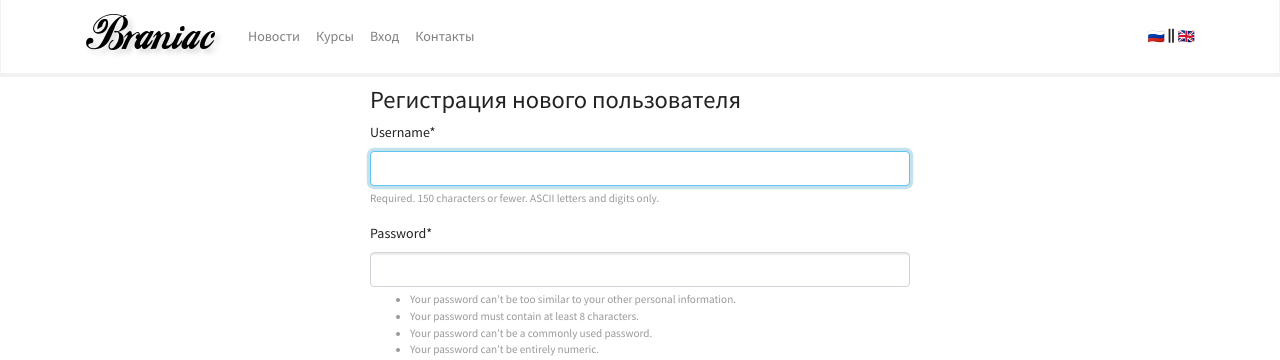
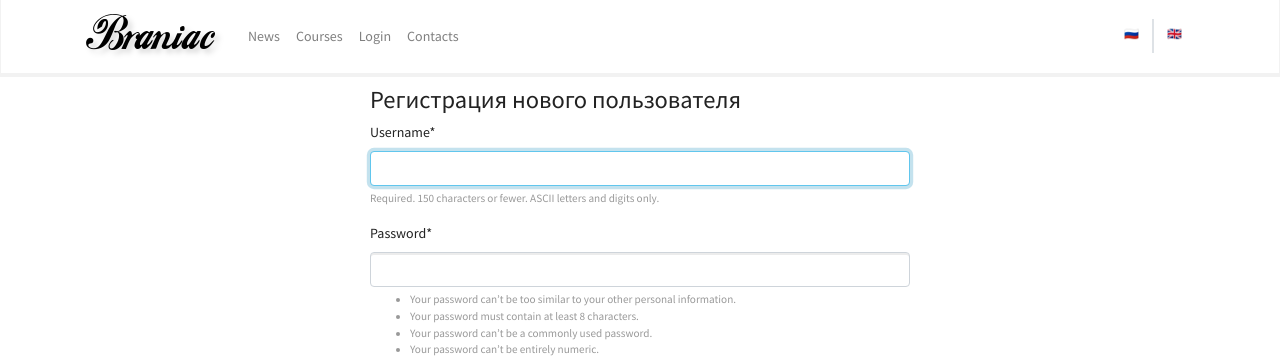
Before and after one commit to Arsenky/Django_launch, a Django app: page /authapp/register/ in a window 1280 px wide. Shown: the top 360 px of the page. Run offline with Django 3.2, Linux system fonts and the light colour scheme; some libraries are stand-ins or nearby versions.

Commit message:
pre_launch

```diff
--- a/config/settings.py
+++ b/config/settings.py
@@ -48,6 +48,7 @@ INSTALLED_APPS = [
 MIDDLEWARE = [
     'django.middleware.security.SecurityMiddleware',
     'django.contrib.sessions.middleware.SessionMiddleware',
+    "django.middleware.locale.LocaleMiddleware",
     'django.middleware.common.CommonMiddleware',
     'django.middleware.csrf.CsrfViewMiddleware',
     'django.contrib.auth.middleware.AuthenticationMiddleware',
@@ -161,3 +162,5 @@ SOCIAL_AUTH_GITHUB_KEY = "57fd6fa48d59c5a15c65"
 SOCIAL_AUTH_GITHUB_SECRET = "9b98f958fb7086467e3823b2ffd25b47888b2e9f"
 
 CRISPY_TEMPLATE_PACK = "bootstrap4"
+
+LOCALE_PATHS = [BASE_DIR /"locale"]
--- a/config/urls.py
+++ b/config/urls.py
@@ -25,6 +25,7 @@ path("",RedirectView.as_view(url="mainapp/")),
 path("social_auth/", include("social_django.urls", namespace="social")),
 path("mainapp/",include("mainapp.urls",namespace="mainapp")),
 path("authapp/", include("authapp.urls", namespace="authapp")),
+ path("i18n/",include("django.conf.urls.i18n")),
     ]
 
 if settings.DEBUG:
--- a/templates/includes/main_menu.html
+++ b/templates/includes/main_menu.html
@@ -1,4 +1,4 @@
-{% load static %}
+{% load static i18n %}
 <nav class="navbar navbar-expand-lg navbar-light bg-light">
     <div class="container">
         <a class="navbar-brand" href="{% url 'mainapp:main_page' %}">
@@ -12,39 +12,54 @@
         <div class="collapse navbar-collapse" id="navbarSupportedContent">
             <ul class="navbar-nav mr-auto">
                 <li class="nav-item {% if request.resolver_match.view_name == 'mainapp:news_page' %}active{% endif %}">
-                    <a class="nav-link" href="{% url 'mainapp:news' %}">Новости</a>
+                    <a class="nav-link" href="{% url 'mainapp:news' %}">{% translate "News" %}</a>
                 </li>
                 <li class="nav-item {% if request.resolver_match.view_name == 'mainapp:courses_page' %}active{% endif %}">
-                    <a class="nav-link" href="{% url 'mainapp:courses' %}">Курсы</a>
+                    <a class="nav-link" href="{% url 'mainapp:courses' %}">{% translate "Courses" %}</a>
                 </li>
                 {% if user.is_authenticated %}
                 <li class="nav-item dropdown">
                     <a class="nav-link dropdown-toggle" href="#" id="ddProfile" role="button" data-toggle="dropdown"
                        aria-haspopup="true" aria-expanded="false">
-                        Профиль
+                        {% translate "Profile" %}
                     </a>
                     <div class="dropdown-menu" aria-labelledby="ddProfile">
-                        <a class="dropdown-item" href="{% url 'authapp:profile_edit' pk=request.user.pk %}">Редактировать профиль</a>
-                        <a class="dropdown-item" href="#">Мои курсы</a>
+                        <a class="dropdown-item" href="{% url 'authapp:profile_edit' pk=request.user.pk %}">{% translate "Edit Profile" %}</a>
+                        <a class="dropdown-item" href="#">{% translate "My Courses" %}</a>
                         <div class="dropdown-divider"></div>
-                        <a class="dropdown-item" href="#">Модерация</a>
+                        <a class="dropdown-item" href="#">{% translate "Moderation" %}</a>
                         {% if user.is_superuser %}
-                        <a class="dropdown-item" href="{% url 'admin:index' %}" target="_blank">Административный раздел</a>
+                        <a class="dropdown-item" href="{% url 'admin:index' %}" target="_blank">{% translate "Admin sector" %}</a>
                         {% endif %}
                         <div class="dropdown-divider"></div>
-                        <a class="dropdown-item" href="{% url 'authapp:logout' %}">Выход</a>
+                        <a class="dropdown-item" href="{% url 'authapp:logout' %}">{% translate "Exit" %}</a>
                     </div>
                 </li>
                 {% else %}
                 <li class="nav-item">
-                    <a class="nav-link" href= "{% url 'authapp:login' %}">Вход</a>
+                    <a class="nav-link" href= "{% url 'authapp:login' %}">{% translate "Login" %}</a>
                 </li>
                 {% endif %}
                 <li class="nav-item {% if request.resolver_match.view_name == 'mainapp:contacts_page' %}active{% endif %}">
-                    <a class="nav-link" href="{% url 'mainapp:contacts' %}">Контакты</a>
+                    <a class="nav-link" href="{% url 'mainapp:contacts' %}">{% translate "Contacts" %}</a>
                 </li>
             </ul>
-            <span><a href="#">🇷🇺</a> <i class="fas fa-grip-lines-vertical"></i> <a href="#">🇬🇧</a></span>
+            <div class="row justify-content-end m-0">
+                <div class="col p-0 border-right">
+                    <form action="{% url 'set_language' %}" method="post">
+                    {% csrf_token %}
+                        <input name="language" type="hidden" value="ru">
+                        <button type="submit" class="btn btn-link">🇷🇺</button>
+                    </form>
+                </div>
+                <div class="col p-0 border-left">
+                    <form action="{% url 'set_language' %}" method="post">
+                    {% csrf_token %}
+                        <input name="language" type="hidden" value="en">
+                        <button type="submit" class="btn btn-link">🇬🇧</button>
+                    </form>
+                </div>
+            </div>
         </div>
     </div>
 </nav>
```
Also changed, not shown: authapp/models.py (line endings or trailing spaces), locale/ru/LC_MESSAGES/django.po (added).
